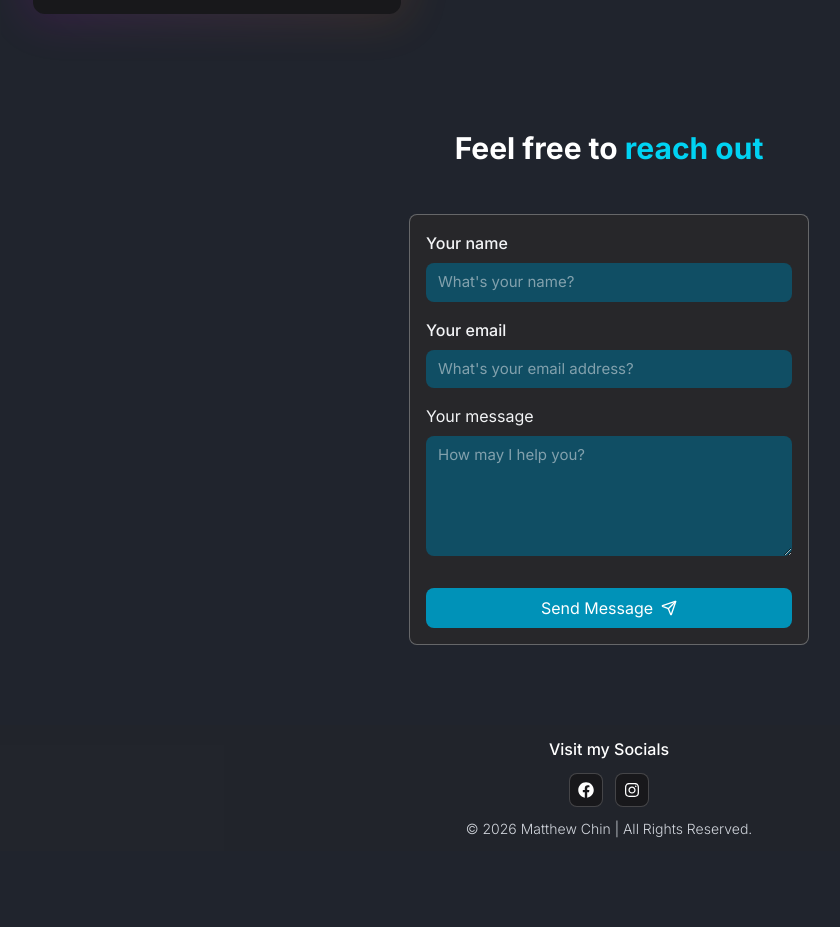
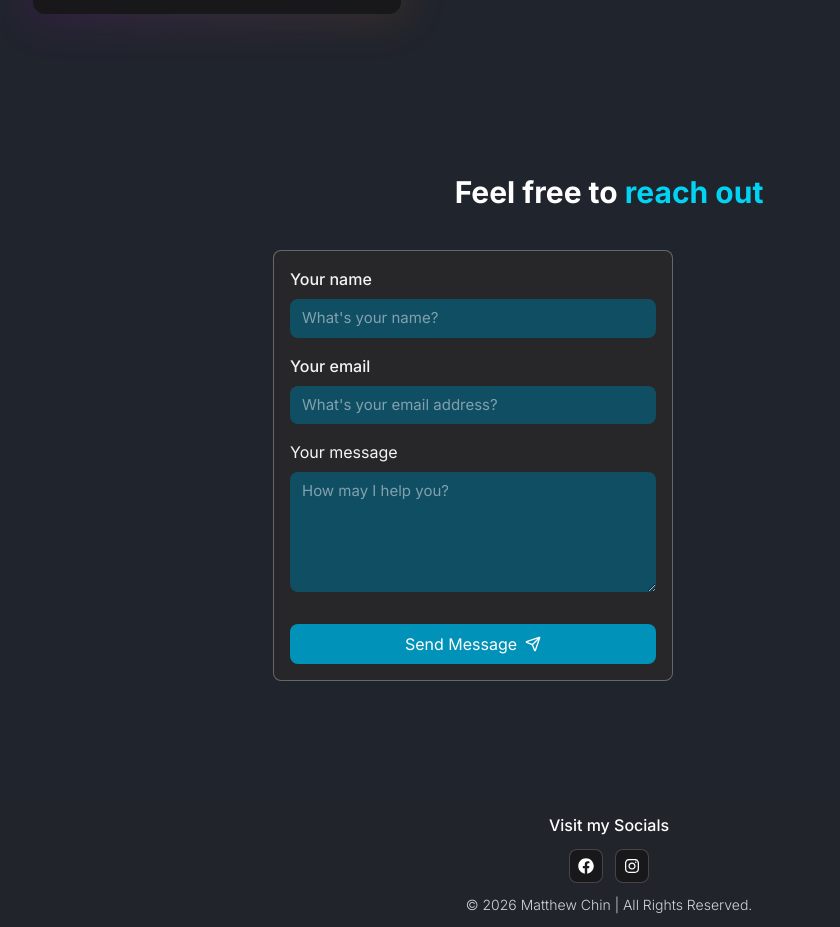
Before and after one commit to matthew17n/Portfolio, a React (Vite) app: page /#home in a window 1280 px wide. Shown: the part 3320-4247 px from the top of the page, without its empty margins (31-871 px from the left). Before the commit the page ends 4171 px from the top, so only its background shows below. Built offline with nearby package versions, Linux system fonts and the light colour scheme.

Commit message:
Refactor Contact page layout and styling

```diff
--- a/src/pages/Contact.jsx
+++ b/src/pages/Contact.jsx
@@ -1,12 +1,17 @@
+
 import { ContactForm } from "../components/Forms";
 
 export default function Contactpage() {
     return (
-        <section className="flex flex-col items-center mt-9" id="contact">
-            <h1 className="inter-bold text-3xl text-white">
+        <section
+            id="contact"
+            className="mt-8 flex w-full min-w-0 flex-col items-center overflow-x-clip px-4 py-8 sm:mt-10 sm:px-6 sm:py-10 lg:px-8"
+        >
+            <h1 className="inter-bold max-w-full text-center text-2xl text-white sm:text-3xl">
                 Feel free to <span className="text-cyan-400">reach out</span>
             </h1>
-            <div className="mt-12">
+
+            <div className="mt-8 w-full min-w-0 max-w-2xl sm:mt-10">
                 <ContactForm />
             </div>
         </section>
```
